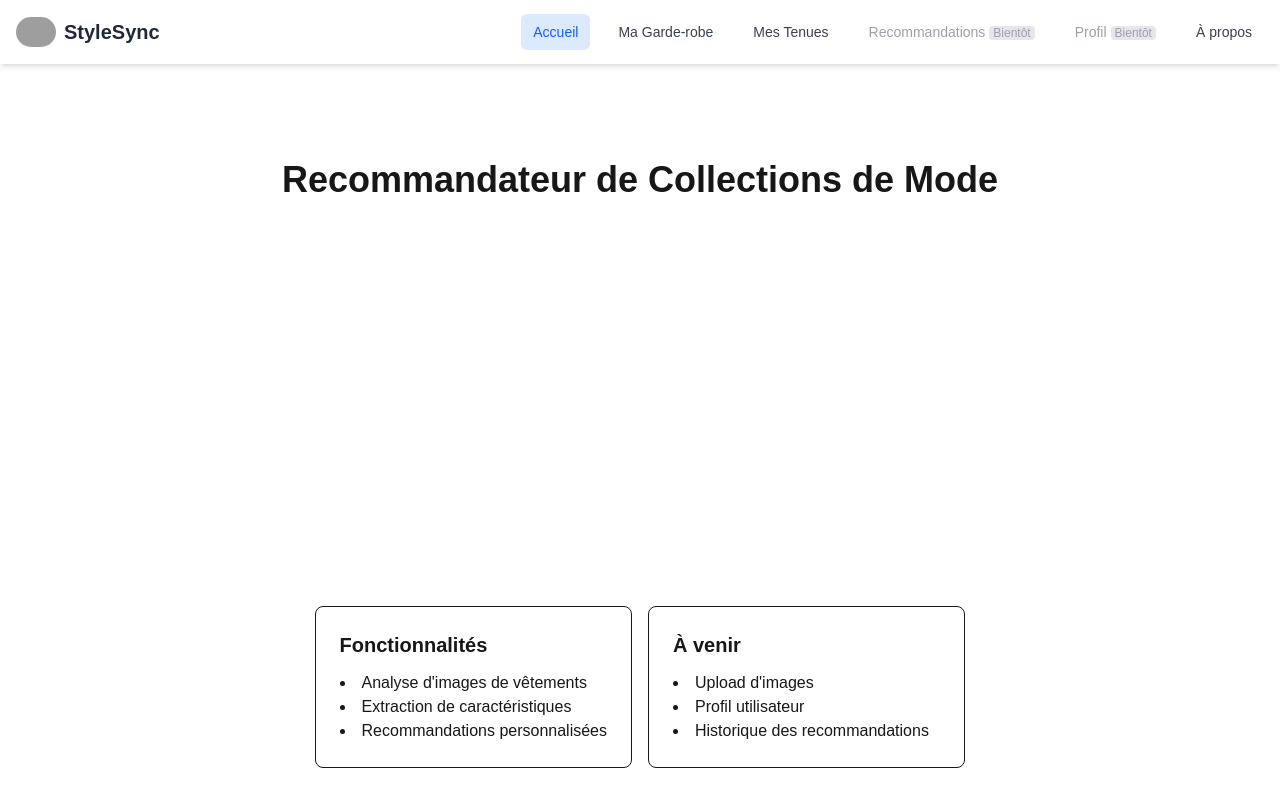
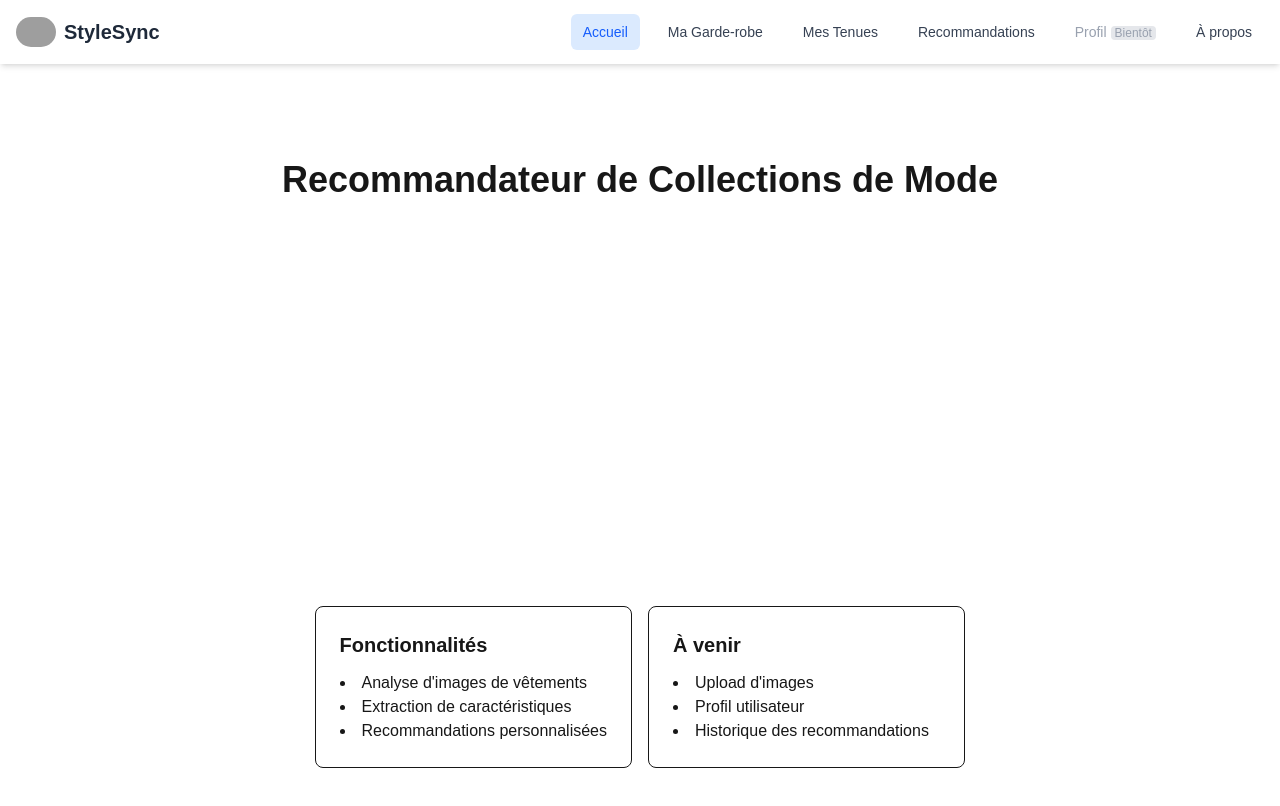
Before and after one commit to IannisVasselet/real-time-outfit-recommendation-frontend, a Next.js app: page / in a window 1280 px wide. Shown: the top 806 px of the page. Built offline with nearby package versions, Linux system fonts and the light colour scheme; grey boxes are pictures that could not be loaded.

Commit message:
Enable Recommendations link in Navbar

```diff
--- a/src/components/Navigation.tsx
+++ b/src/components/Navigation.tsx
@@ -21,7 +21,7 @@ export default function Navbar() {
     { name: 'Accueil', path: '/' },
     { name: 'Ma Garde-robe', path: '/wardrobe' },
     { name: 'Mes Tenues', path: '/outfits' },
-    { name: 'Recommandations', path: '/recommendations', disabled: true },
+    { name: 'Recommandations', path: '/recommendations'},
     { name: 'Profil', path: '/profile', disabled: true },
     { name: 'À propos', path: '/about' },
   ];
```
